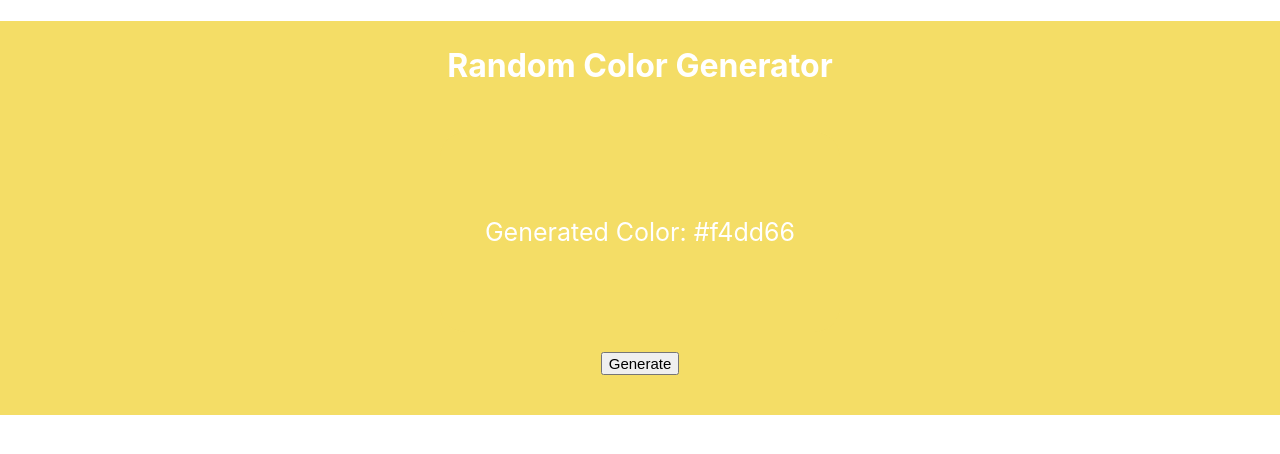
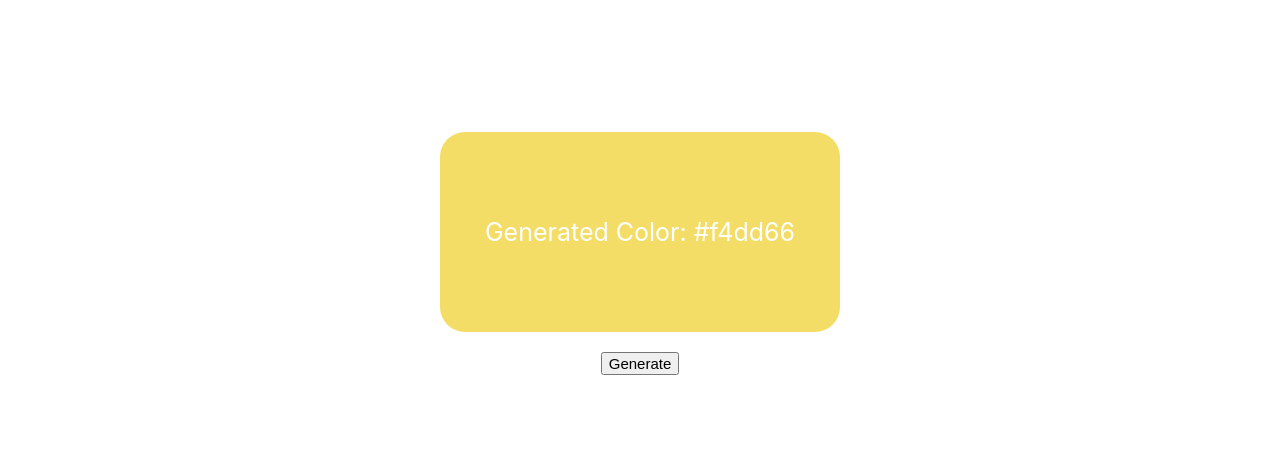
Before and after one commit to gawrbot/react-random-color-generator, a React (Create React App) app: page / in a window 1280 px wide. Shown: the top 454 px of the page. Built offline with nearby package versions, Linux system fonts and the light colour scheme.

Commit message:
Try div correction

```diff
--- a/src/App.js
+++ b/src/App.js
@@ -4,11 +4,12 @@ import { useState } from 'react';
 function App() {
   const [color, setColor] = useState(randomColor());
   return (
-    <div
-      style={{
-        backgroundColor: color,
-      }}
-    >
+    // <div
+    //   style={{
+    //     backgroundColor: color,
+    //   }}
+    // >
+    <>
       <h1
         style={{
           textAlign: 'center',
@@ -50,7 +51,8 @@ function App() {
       </button>
       <br />
       <br />
-    </div>
+    </>
+    // </div>
   );
 }
 
```
